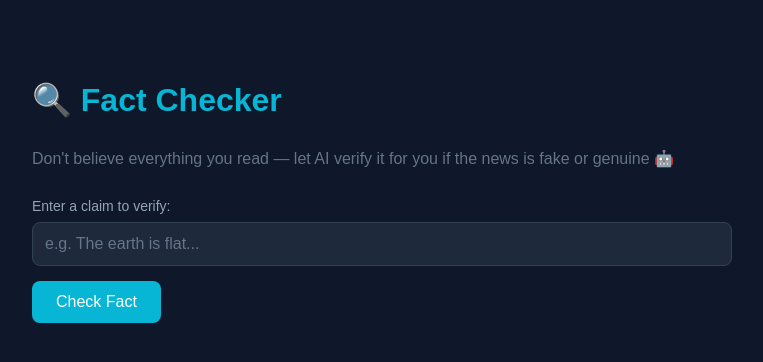
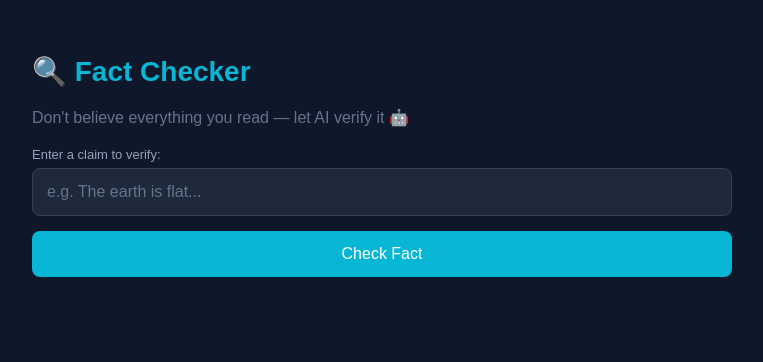
Before and after one commit to Irfan-gitt/AI-Fact-Checker, a Django app: page / in a window 1280 px wide. Shown: the top 362 px of the page, without its empty margins (258-1021 px from the left). Run offline with Django 5.2, Linux system fonts and the light colour scheme.

Commit message:
redernew

```diff
--- a/checker/templates/checker/home.html
+++ b/checker/templates/checker/home.html
@@ -3,25 +3,35 @@
 
 <head>
   <meta charset="UTF-8">
+
+  <!-- ✅ IMPORTANT for mobile -->
+  <meta name="viewport" content="width=device-width, initial-scale=1.0">
+
   <title>Fact Checker</title>
+
   <style>
     body {
       font-family: sans-serif;
       max-width: 700px;
-      margin: 40px auto;
-      padding: 20px;
+      margin: 20px auto;
+      padding: 16px;
       background: #0f172a;
       color: #f1f5f9;
     }
 
     h1 {
       color: #06b6d4;
-      margin-bottom: 30px;
+      margin-bottom: 20px;
+      font-size: clamp(22px, 5vw, 28px);
+    }
+
+    p {
+      font-size: clamp(14px, 4vw, 16px);
     }
 
     input[type="text"] {
       width: 100%;
-      padding: 12px;
+      padding: 14px;
       background: #1e293b;
       border: 1px solid #334155;
       border-radius: 8px;
@@ -31,12 +41,13 @@
       box-sizing: border-box;
     }
 
-    input[type="text"]::placeholder {
+    input::placeholder {
       color: #64748b;
     }
 
     button {
-      padding: 12px 24px;
+      width: 100%;
+      padding: 14px;
       background: #06b6d4;
       color: white;
       border: none;
@@ -50,20 +61,33 @@
     }
 
     .result {
-      margin-top: 30px;
+      margin-top: 25px;
       background: #1e293b;
-      padding: 20px;
+      padding: 16px;
       border-radius: 8px;
       white-space: pre-wrap;
-      line-height: 1.8;
+      line-height: 1.6;
       border: 1px solid #334155;
+      font-size: 14px;
+      word-break: break-word;
     }
 
     label {
       color: #94a3b8;
       display: block;
-      margin-bottom: 8px;
-      font-size: 14px;
+      margin-bottom: 6px;
+      font-size: 13px;
+    }
+
+    /* ✅ Extra mobile tweaks */
+    @media (max-width: 480px) {
+      body {
+        padding: 12px;
+      }
+
+      .result {
+        font-size: 13px;
+      }
     }
   </style>
 </head>
@@ -71,8 +95,10 @@
 <body>
 
   <h1>🔍 Fact Checker</h1>
-  <p style="color: #64748b; margin-bottom: 30px; font-size: 16px;">Don't believe everything you read — let AI verify it
-    for you if the news is fake or genuine 🤖</p>
+
+  <p style="color: #64748b; margin-bottom: 20px;">
+    Don't believe everything you read — let AI verify it 🤖
+  </p>
 
   <form method="POST">
     {% csrf_token %}
@@ -80,6 +106,7 @@
     <input type="text" name="claim" placeholder="e.g. The earth is flat...">
     <button type="submit">Check Fact</button>
   </form>
+
   {% if result %}
   <div class="result" id="resultBox">{{ result }}</div>
   {% endif %}
@@ -87,13 +114,13 @@
   <script>
     const box = document.getElementById('resultBox');
     if (box) {
-      // make URLs clickable
       box.innerHTML = box.innerHTML.replace(
         /(https?:\/\/[^\s<]+)/g,
         '<a href="$1" target="_blank" style="color: #06b6d4;">$1</a>'
       );
     }
   </script>
+
 </body>
 
 </html>
```
